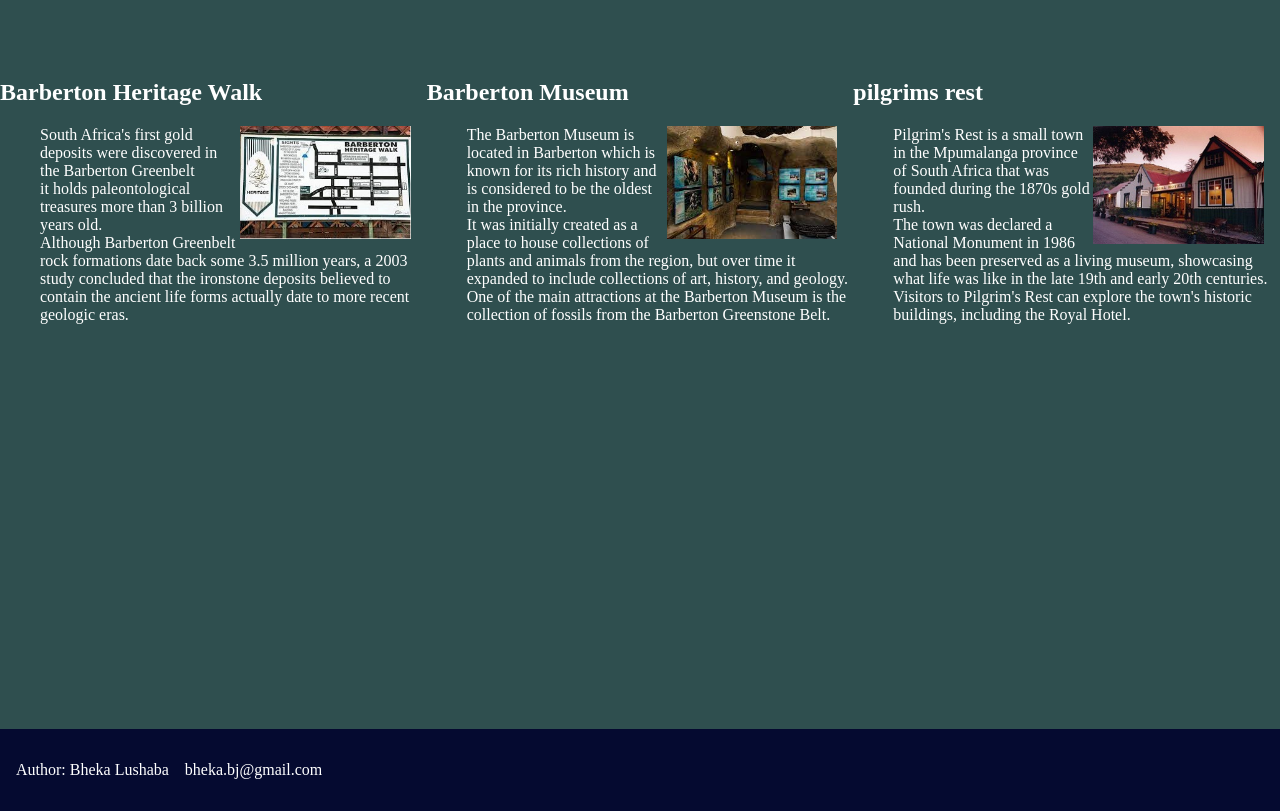
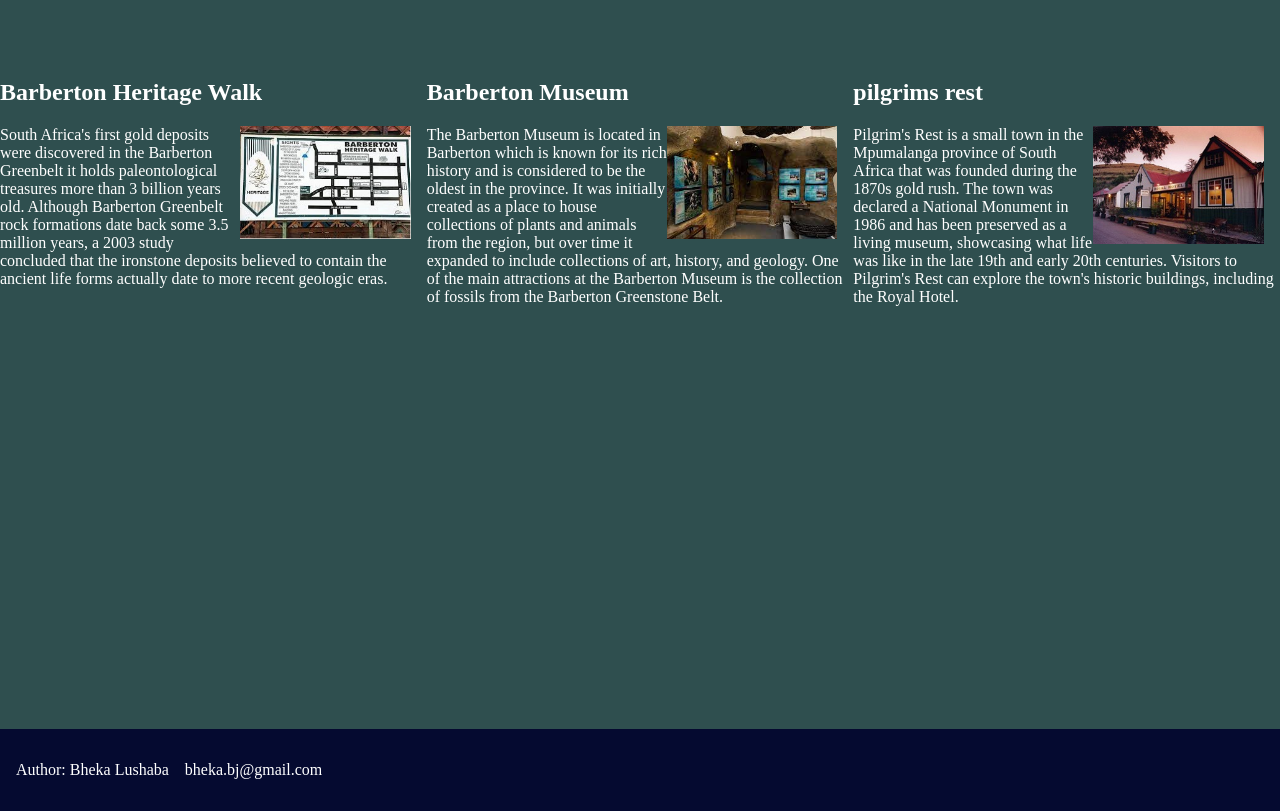
Before and after one commit to Razorma/basic_webpage, a plain HTML site: page my-webpage.html in a window 1280 px wide. Shown: the part 1720-2531 px from the top of the page. Drawn offline with Linux system fonts and the light colour scheme.

Commit message:
describing what i've done

```diff
--- a/my-webpage.html
+++ b/my-webpage.html
@@ -103,22 +103,14 @@
                 alt="picture of heritage walk"
                 id="attraction"
               />
-              <ul>
-                <li>
-                  South Africa's first gold deposits were discovered in the
-                  Barberton Greenbelt
-                </li>
-                <li>
-                  it holds paleontological treasures more than 3 billion years
-                  old.
-                </li>
-                <li>
-                  Although Barberton Greenbelt rock formations date back some
-                  3.5 million years, a 2003 study concluded that the ironstone
-                  deposits believed to contain the ancient life forms actually
-                  date to more recent geologic eras.
-                </li>
-              </ul>
+              <p>
+                South Africa's first gold deposits were discovered in the
+                Barberton Greenbelt it holds paleontological treasures more than
+                3 billion years old. Although Barberton Greenbelt rock
+                formations date back some 3.5 million years, a 2003 study
+                concluded that the ironstone deposits believed to contain the
+                ancient life forms actually date to more recent geologic eras.
+              </p>
             </div>
           </div>
           <div class="history_info" id="photo_left">
@@ -130,22 +122,15 @@
                 alt="picture of the museum"
                 id="attraction"
               />
-              <ul>
-                <li>
-                  The Barberton Museum is located in Barberton which is known
-                  for its rich history and is considered to be the oldest in the
-                  province.
-                </li>
-                <li>
-                  It was initially created as a place to house collections of
-                  plants and animals from the region, but over time it expanded
-                  to include collections of art, history, and geology.
-                </li>
-                <li>
-                  One of the main attractions at the Barberton Museum is the
-                  collection of fossils from the Barberton Greenstone Belt.
-                </li>
-              </ul>
+              <p>
+                The Barberton Museum is located in Barberton which is known for
+                its rich history and is considered to be the oldest in the
+                province. It was initially created as a place to house
+                collections of plants and animals from the region, but over time
+                it expanded to include collections of art, history, and geology.
+                One of the main attractions at the Barberton Museum is the
+                collection of fossils from the Barberton Greenstone Belt.
+              </p>
             </div>
           </div>
           <div class="history_info" id="photo_right">
@@ -157,21 +142,15 @@
                 alt="picture of pilgrims rest"
                 id="attraction"
               />
-              <ul>
-                <li>
-                  Pilgrim's Rest is a small town in the Mpumalanga province of
-                  South Africa that was founded during the 1870s gold rush.
-                </li>
-                <li>
-                  The town was declared a National Monument in 1986 and has been
-                  preserved as a living museum, showcasing what life was like in
-                  the late 19th and early 20th centuries.
-                </li>
-                <li>
-                  Visitors to Pilgrim's Rest can explore the town's historic
-                  buildings, including the Royal Hotel.
-                </li>
-              </ul>
+              <p>
+                Pilgrim's Rest is a small town in the Mpumalanga province of
+                South Africa that was founded during the 1870s gold rush. The
+                town was declared a National Monument in 1986 and has been
+                preserved as a living museum, showcasing what life was like in
+                the late 19th and early 20th centuries. Visitors to Pilgrim's
+                Rest can explore the town's historic buildings, including the
+                Royal Hotel.
+              </p>
             </div>
           </div>
         </div>
```
Also changed, not shown: index.html (+27 -47 lines), my-webpage-grid.html (+28 -49 lines).
